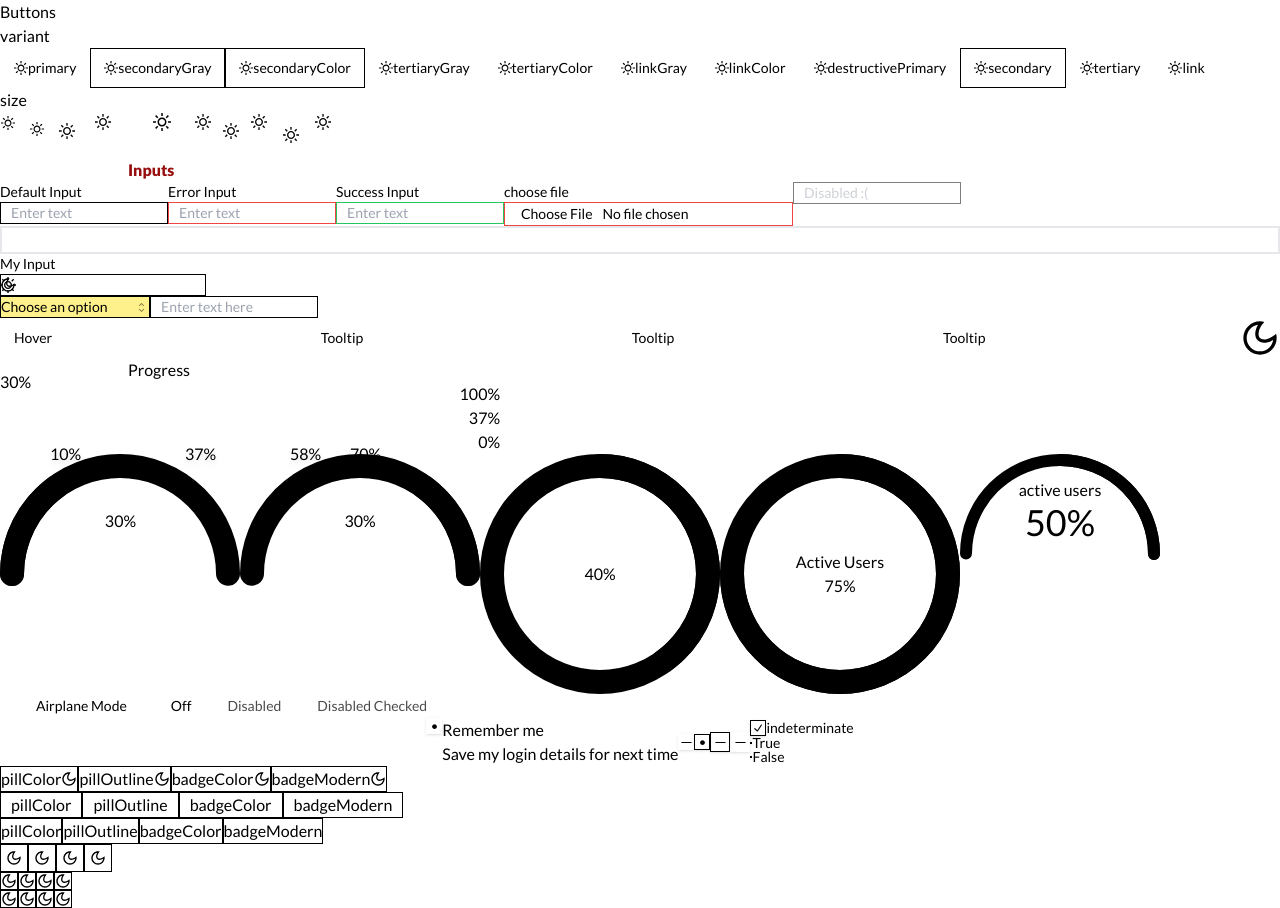
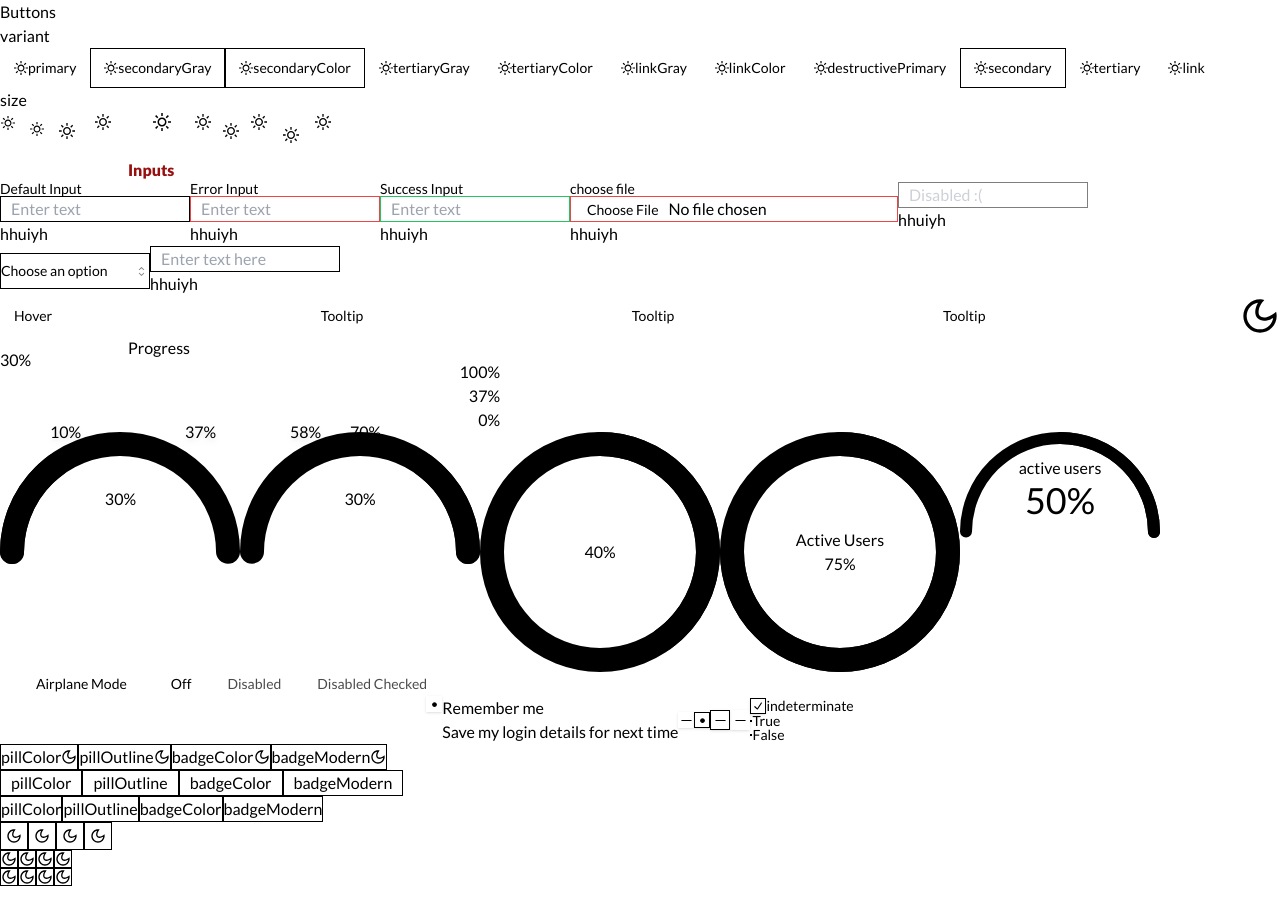
Before and after one commit to besmillahibrahimi/next-starter-app, a Next.js app: page /components in a window 1280 px wide. After the commit the page ends 886 px from the top, so only its background shows below. Built offline with nearby package versions, Linux system fonts and the light colour scheme.

Commit message:
feat (input) : add style according to Untitled Ui - 1st edition

```diff
--- a/package.json
+++ b/package.json
@@ -34,7 +34,6 @@
     "next-auth": "^4.24.7",
     "next-themes": "^0.3.0",
     "parse": "^5.3.0",
-    "rc-input": "^1.6.3",
     "react": "^18",
     "react-cookie": "^7.2.0",
     "react-dom": "^18",
--- /dev/null
+++ b/src/app/(landing)/components/input/page.tsx
@@ -0,0 +1,78 @@
+"use client";
+
+import CustomSelect from "@/components/molecules/select/CustomSelect";
+import { Input } from "@/components/ui/input";
+import { HorizontalDirection } from "@/lib/constants";
+import { CgMoon, CgSun } from "react-icons/cg";
+
+export default function InputPage() {
+  return (
+    <div className="flex flex-col gap-y-8 p-8">
+      <div>
+        <Input
+          label="Default"
+          placeholder="Default"
+          EndNode={
+            <CgSun
+              onClick={() => console.log("clicked end icon")}
+              className="text-fg-quinary"
+            />
+          }
+        />
+      </div>
+
+      <div>
+        <Input
+          label="Icon Leading"
+          placeholder="Icon Leading"
+          StartNode={<CgMoon />}
+          EndNode={
+            <CgSun
+              onClick={() => console.log("clicked end icon")}
+              className="text-fg-quinary"
+            />
+          }
+        />
+      </div>
+
+      <div>
+        <Input
+          label="Leading Dropdown"
+          placeholder="Leading Dropdown"
+          EndNode={
+            <CgSun
+              onClick={() => console.log("clicked end icon")}
+              className="text-fg-quinary"
+            />
+          }
+          LeadingNode={
+            <CustomSelect
+              type="InputSelect"
+              selectPosition={HorizontalDirection.LEFT}
+            />
+          }
+        />
+      </div>
+
+      <div>
+        <Input
+          label="Trailing Dropdown"
+          placeholder="Trailing Dropdown"
+          StartNode={<CgMoon />}
+          EndNode={
+            <CgSun
+              onClick={() => console.log("clicked end icon")}
+              className="text-fg-quinary"
+            />
+          }
+          TrailingNode={
+            <CustomSelect
+              type="InputSelect"
+              selectPosition={HorizontalDirection.RIGHT}
+            />
+          }
+        />
+      </div>
+    </div>
+  );
+}
--- a/src/app/(landing)/components/page.tsx
+++ b/src/app/(landing)/components/page.tsx
@@ -22,13 +22,15 @@ import TooltipWrapper from "@/components/molecules/TooltipWrapper";
 import { Progress } from "@/components/ui/progress";
 import { useEffect, useState } from "react";
 import CircularProgress from "@/components/molecules/progress/CircularProgress";
-import { Direction } from "@/lib/constants";
+import { Direction, HorizontalDirection } from "@/lib/constants";
 import { Switch } from "@/components/ui/switch";
 import { Label } from "@/components/ui/label";
 import { Checkbox } from "@/components/ui/checkbox";
 
 import { RadioGroup, RadioGroupItem } from "@/components/ui/radio-group";
 import { Badge } from "@/components/ui/badge";
+import SelectInput from "@/components/molecules/SelectInput";
+import CustomSelect from "@/components/molecules/select/CustomSelect";
 
 const variants: Record<string, string[]> = {
   variant: [
@@ -149,20 +151,6 @@ export default function Components() {
           label="choose file"
         />
         <Input disabled placeholder="Disabled :(" />
-      </div>
-
-      <div>
-        <div className="w-xs h-8 bg-brand-300-foreground text-gray-200-foreground rounded-xl text-[#fff] border-gray-200 border-2 ">
-          test test test
-        </div>
-      </div>
-
-      <div>
-        <Input
-          label="My Input"
-          StartNode={<CgMoon className="bg-success-200" />}
-          EndNode={<CgSun onClick={() => console.log("clicked end icon")} />}
-        />
       </div>
 
       <div>
--- a/src/components/molecules/SelectInput.tsx
+++ b/src/components/molecules/SelectInput.tsx
@@ -11,19 +11,23 @@ import {
 } from "../ui/select";
 import { HorizontalDirection } from "@/lib/constants";
 import { SelectItemType } from "@/lib/types/ui/ui.types";
+import { CgMoon } from "react-icons/cg";
+import CustomSelect from "./select/CustomSelect";
 
 export interface SelectInputProps {
   InputProps?: InputPropsType;
   SelectProps?: InputPropsType;
   selectNodeOffset?: number;
   selectPosition?: HorizontalDirection;
-  options: SelectItemType[];
+  options?: SelectItemType[];
+  disabled?: boolean;
 }
 
 const SelectInput: React.FC<SelectInputProps> = ({
   InputProps,
   selectNodeOffset = 5,
   selectPosition = HorizontalDirection.LEFT,
+  disabled = false,
 }) => {
   const selectRef = useRef<HTMLDivElement | null>(null);
   const [selectWidth, setSelectWidth] = useState<number>(0);
@@ -43,28 +47,20 @@ const SelectInput: React.FC<SelectInputProps> = ({
   // integrate style with client input style.
   return (
     <div className={`relative w-max`}>
-      <Input {...(InputProps ?? {})} style={inputPadding} />
+      <Input
+        {...(InputProps ?? {})}
+        style={inputPadding}
+        placeholder="placeholder"
+        //selectWidth={inputPadding}
+        disabled
+      />
       <div
         ref={selectRef}
-        className={`absolute top-[50%] translate-y-[-50%]  z-10 ${
+        className={`absolute top-[50%] translate-y-[-50%] z-10 ${
           selectPosition == HorizontalDirection.LEFT ? "left-0" : "right-0"
         }`}
       >
-        <Select>
-          <SelectTrigger className="w-[180px] bg-red">
-            <SelectValue placeholder="Select a fruit" />
-          </SelectTrigger>
-          <SelectContent>
-            <SelectGroup>
-              <SelectLabel>Fruits</SelectLabel>
-              <SelectItem value="apple">Apple</SelectItem>
-              <SelectItem value="banana">Banana</SelectItem>
-              <SelectItem value="blueberry">Blueberry</SelectItem>
-              <SelectItem value="grapes">Grapes</SelectItem>
-              <SelectItem value="pineapple">Pineapple</SelectItem>
-            </SelectGroup>
-          </SelectContent>
-        </Select>
+        <CustomSelect type="InputSelect" />
       </div>
     </div>
   );
--- /dev/null
+++ b/src/components/molecules/select/CustomSelect.tsx
@@ -0,0 +1,67 @@
+import * as React from "react";
+
+import {
+  Select,
+  SelectContent,
+  SelectGroup,
+  SelectItem,
+  SelectLabel,
+  SelectTrigger,
+  SelectValue,
+} from "@/components/ui/select";
+import { cn } from "@/lib/utils";
+import { SelectItemType } from "@/lib/types/ui/ui.types";
+import { Input, InputProps as InputPropsType } from "../../ui/input";
+import { HorizontalDirection } from "@/lib/constants";
+
+interface ISelectClassName {
+  trigger?: string;
+  content?: string;
+  group?: string;
+  label?: string;
+  item?: string;
+}
+
+interface ISelect {
+  className?: ISelectClassName;
+  placeholder?: string;
+  type?: "InputSelect";
+  InputProps?: InputPropsType;
+  SelectProps?: InputPropsType;
+  selectNodeOffset?: number;
+  selectPosition?: HorizontalDirection;
+  options?: SelectItemType[];
+}
+
+const CustomSelect = ({ className, type }: ISelect) => {
+  return (
+    <Select>
+      <SelectTrigger
+        className={
+          type === "InputSelect"
+            ? cn(
+                "w-[80px] border border-none shadow-none focus:ring-0 text-[black]",
+                className?.trigger
+              )
+            : className?.trigger
+        }
+      >
+        <SelectValue placeholder="USD" />
+      </SelectTrigger>
+      <SelectContent className={className?.content}>
+        <SelectGroup className={className?.group}>
+          <SelectLabel className={className?.label}>Fruits</SelectLabel>
+          <SelectItem value="banana" className={className?.item}>
+            Apple
+          </SelectItem>
+          <SelectItem value="banana">Banana</SelectItem>
+          <SelectItem value="blueberry">Blueberry</SelectItem>
+          <SelectItem value="grapes">Grapes</SelectItem>
+          <SelectItem value="pineapple">Pineapple</SelectItem>
+        </SelectGroup>
+      </SelectContent>
+    </Select>
+  );
+};
+
+export default CustomSelect;
--- a/src/components/ui/input.tsx
+++ b/src/components/ui/input.tsx
@@ -2,21 +2,30 @@
 import * as React from "react";
 import { cn } from "@/lib/utils";
 import { cva, VariantProps } from "class-variance-authority";
+import { Label } from "./label";
+import { HorizontalDirection } from "@/lib/constants";
+import { SelectItemType } from "@/lib/types/ui/ui.types";
 
 export const inputVariants = cva(
-  "relative focus:outline-brand-300 flex h-10 w-full rounded-md border border-input bg-background px-3 py-2 text-sm ring-offset-background file:border-0 file:bg-transparent file:text-sm file:font-medium placeholder:placeholder-muted-foreground disabled:cursor-not-allowed disabled:opacity-50",
+  "relative focus-visible:outline-focus-ring flex h-10 w-full rounded-md border border-input bg-background px-3 py-2 text-sm ring-offset-background file:border-0 file:bg-transparent file:text-sm file:font-medium placeholder:placeholder-muted-foreground disabled:cursor-not-allowed disabled:opacity-50 disabled:text-disabled",
   {
     variants: {
       variant: {
         default:
-          "shadow-sm transition-colors focus-visible:border-brand-25  disabled:cursor-not-allowed disabled:opacity-50 hover:border-blue-300",
+          "shadow-sm transition-colors disabled:cursor-not-allowed disabled:opacity-50",
         error: "border-red-500 focus-visible:ring-red-500 focus:ring-1",
         success: "border-green-500 focus-visible:ring-green-500 pl-8",
         file: "border-red-500 focus-visible:ring-red-500 focus:ring-1 ",
       },
+      sizeVariants: {
+        sm: "px-2 py-1 text-sm",
+        md: "px-3 py-2 text-base",
+        lg: "px-4 py-3 text-lg",
+      },
     },
     defaultVariants: {
       variant: "default",
+      sizeVariants: "md",
     },
   }
 );
@@ -28,8 +37,14 @@ export interface InputProps
   helperText?: React.ReactNode;
   StartNode?: React.ReactNode;
   EndNode?: React.ReactNode;
+  LeadingNode?: React.ReactNode;
+  TrailingNode?: React.ReactNode;
   startNodeOffset?: number;
   endNodeOffset?: number;
+  leadingNodeOffset?: number;
+  trailingNodeOffset?: number;
+  selectPosition?: HorizontalDirection;
+  options?: SelectItemType[];
 }
 
 const Input = React.forwardRef<HTMLInputElement, InputProps>(
@@ -37,20 +52,44 @@ const Input = React.forwardRef<HTMLInputElement, InputProps>(
     {
       type,
       variant,
+      sizeVariants,
       label,
       className = "",
       StartNode,
       startNodeOffset = 8,
       EndNode,
       endNodeOffset = 8,
+      LeadingNode,
+      TrailingNode,
+      leadingNodeOffset = 5,
+      trailingNodeOffset = 5,
+      selectPosition = HorizontalDirection.LEFT,
+      id,
       ...props
     },
     ref
   ) => {
     const startNode = React.useRef<HTMLDivElement | null>(null);
     const endNode = React.useRef<HTMLDivElement | null>(null);
+    const leadingNode = React.useRef<HTMLDivElement | null>(null);
+    const trailingNode = React.useRef<HTMLDivElement | null>(null);
+
     const [paddingLeft, setPaddingLeft] = React.useState<number>(10);
     const [paddingRight, setPaddingRight] = React.useState<number>(0);
+
+    const [nodeWidth, setNodeWidth] = React.useState<number>(0);
+
+    const trilingPadding = {
+      [selectPosition == HorizontalDirection.LEFT
+        ? "paddingLeft"
+        : "paddingRight"]: nodeWidth + leadingNodeOffset + "px",
+    };
+
+    const endTraingPadding = {
+      [selectPosition == HorizontalDirection.LEFT
+        ? "paddingRight"
+        : "paddingLeft"]: nodeWidth + leadingNodeOffset + "px",
+    };
 
     React.useEffect(() => {
       // Calculate the icon's width and set the left padding for the input
@@ -62,19 +101,38 @@ const Input = React.forwardRef<HTMLInputElement, InputProps>(
         const iconWidth = endNode.current.offsetWidth;
         setPaddingRight(iconWidth + endNodeOffset); // Adding a little extra space (8px)
       }
-    }, [startNode, endNode]);
 
+      if (leadingNode.current) {
+        const leadingWidth = leadingNode.current.offsetWidth;
+        setNodeWidth(leadingWidth + leadingNodeOffset);
+        setPaddingLeft(leadingWidth + leadingNodeOffset);
+      }
+
+      if (trailingNode.current) {
+        const trailingWidth = trailingNode.current.offsetWidth;
+        setNodeWidth(trailingWidth + trailingNodeOffset);
+        setPaddingRight((state) => state + trailingWidth + trailingNodeOffset);
+      }
+    }, [startNode, endNode, leadingNode]);
+
+    className += `${LeadingNode && "radius-l-0"}`;
+    id ??= "";
     return (
-      <div className="">
+      <div className=" flex flex-col">
         {label && (
-          <label className="mb-2 block text-sm font-medium">{label}</label>
+          <Label
+            htmlFor={id}
+            className="mb-2 block text-text-sm font-medium text-secondary"
+          >
+            {label}
+          </Label>
         )}
         <div className="w-max relative">
-          {/* {icon && <span className="mr-2">{icon}</span>} */}
           <input
             className={cn(
               inputVariants({
                 variant,
+                sizeVariants,
                 className,
               })
             )}
@@ -84,13 +142,21 @@ const Input = React.forwardRef<HTMLInputElement, InputProps>(
               paddingRight: `${paddingRight}px`,
             }}
             {...props}
+            id={id}
             type={type}
           />
-
+          {LeadingNode ? (
+            <div
+              ref={leadingNode}
+              className={`absolute left-0 top-[50%] translate-y-[-50%] z-10 transform`}
+            >
+              {LeadingNode}
+            </div>
+          ) : null}
           {StartNode ? (
             <span
               ref={startNode}
-              className="absolute pl-3 top-[50%] translate-y-[-50%]  z-10 transform "
+              className="absolute pl-3 top-[50%] translate-y-[-50%] z-10 transform bg-red "
             >
               {StartNode}
             </span>
@@ -98,12 +164,25 @@ const Input = React.forwardRef<HTMLInputElement, InputProps>(
           {EndNode ? (
             <div
               ref={endNode}
-              className="absolute right-0 pr-3 top-[50%] translate-y-[-50%]  z-10 transform "
+              className={`absolute right-1 pr-3 top-[50%] translate-y-[-50%] z-10 transform`}
+              style={TrailingNode ? endTraingPadding : {}}
             >
               {EndNode}
             </div>
           ) : null}
+
+          {TrailingNode ? (
+            <div
+              ref={trailingNode}
+              className={`absolute right-0  top-[50%] translate-y-[-50%] z-10 transform`}
+              style={trilingPadding}
+            >
+              {TrailingNode}
+            </div>
+          ) : null}
         </div>
+
+        <p className="text-tertiary text-text-sm font-regular">hhuiyh</p>
       </div>
     );
   }
--- a/src/components/ui/select.tsx
+++ b/src/components/ui/select.tsx
@@ -24,7 +24,7 @@ const SelectTrigger = React.forwardRef<
   <SelectPrimitive.Trigger
     ref={ref}
     className={cn(
-      "flex h-10 w-full items-center justify-between whitespace-nowrap rounded-md border border-input bg-yellow-200 px-3 py-2 text-sm shadow-sm ring-offset-background placeholder:text-muted-foreground focus:outline-none focus:ring-1 focus:ring-ring disabled:cursor-not-allowed disabled:opacity-50 [&>span]:line-clamp-1",
+      "flex h-9 w-full items-center justify-between whitespace-nowrap rounded-md border border-input bg-transparent px-3 py-2 text-sm shadow-sm ring-offset-background placeholder:text-muted-foreground focus:outline-none focus:ring-1 focus:ring-ring disabled:cursor-not-allowed disabled:opacity-50 [&>span]:line-clamp-1",
       className
     )}
     {...props}
@@ -80,7 +80,7 @@ const SelectContent = React.forwardRef<
     <SelectPrimitive.Content
       ref={ref}
       className={cn(
-        "relative z-50 max-h-96 min-w-[8rem] overflow-hidden rounded-md border bg-popover text-popover-foreground shadow-md data-[state=open]:animate-in data-[state=closed]:animate-out data-[state=closed]:fade-out-0 data-[state=open]:fade-in-0 data-[state=closed]:zoom-out-95 data-[state=open]:zoom-in-95 data-[side=bottom]:slide-in-from-top-2 data-[side=left]:slide-in-from-right-2 data-[side=right]:slide-in-from-left-2 data-[side=top]:slide-in-from-bottom-2",
+        "relative z-50 max-h-96 min-w-[8rem] overflow-hidden rounded-md border bg-white text-popover-foreground shadow-md data-[state=open]:animate-in data-[state=closed]:animate-out data-[state=closed]:fade-out-0 data-[state=open]:fade-in-0 data-[state=closed]:zoom-out-95 data-[state=open]:zoom-in-95 data-[side=bottom]:slide-in-from-top-2 data-[side=left]:slide-in-from-right-2 data-[side=right]:slide-in-from-left-2 data-[side=top]:slide-in-from-bottom-2",
         position === "popper" &&
           "data-[side=bottom]:translate-y-1 data-[side=left]:-translate-x-1 data-[side=right]:translate-x-1 data-[side=top]:-translate-y-1",
         className
@@ -93,7 +93,7 @@ const SelectContent = React.forwardRef<
         className={cn(
           "p-1",
           position === "popper" &&
-            "h-[var(--radix-select-trigger-height)] w-full bg-red-400 min-w-[var(--radix-select-trigger-width)]"
+            "h-[var(--radix-select-trigger-height)] w-full min-w-[var(--radix-select-trigger-width)]"
         )}
       >
         {children}
@@ -135,8 +135,8 @@ const SelectItem = React.forwardRef<
     </span>
     <SelectPrimitive.ItemText>{children}</SelectPrimitive.ItemText>
   </SelectPrimitive.Item>
-))
-SelectItem.displayName = SelectPrimitive.Item.displayName
+));
+SelectItem.displayName = SelectPrimitive.Item.displayName;
 
 const SelectSeparator = React.forwardRef<
   React.ElementRef<typeof SelectPrimitive.Separator>,
```
Also changed, not shown: 1 other file (tests, documents, lock files or other folders).
